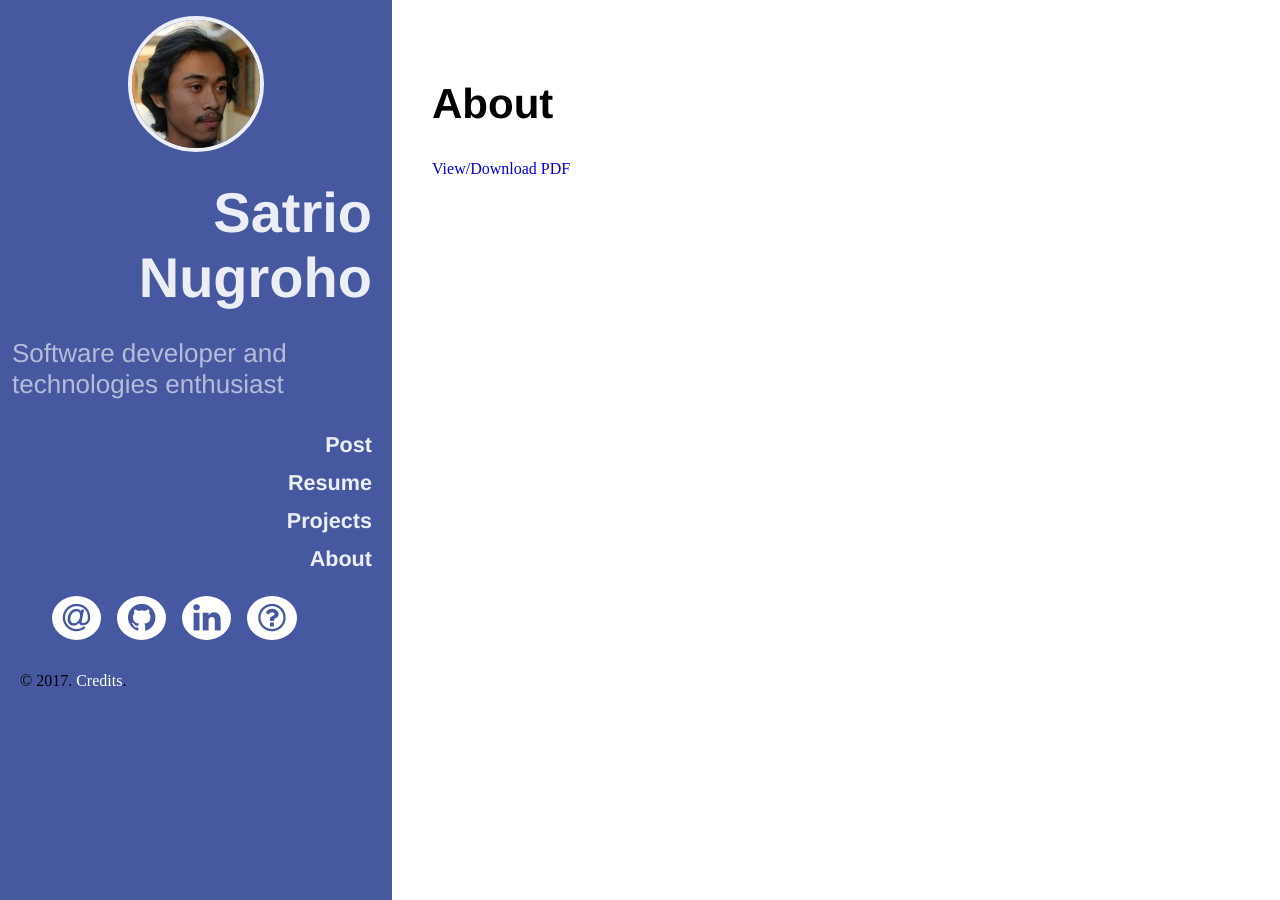
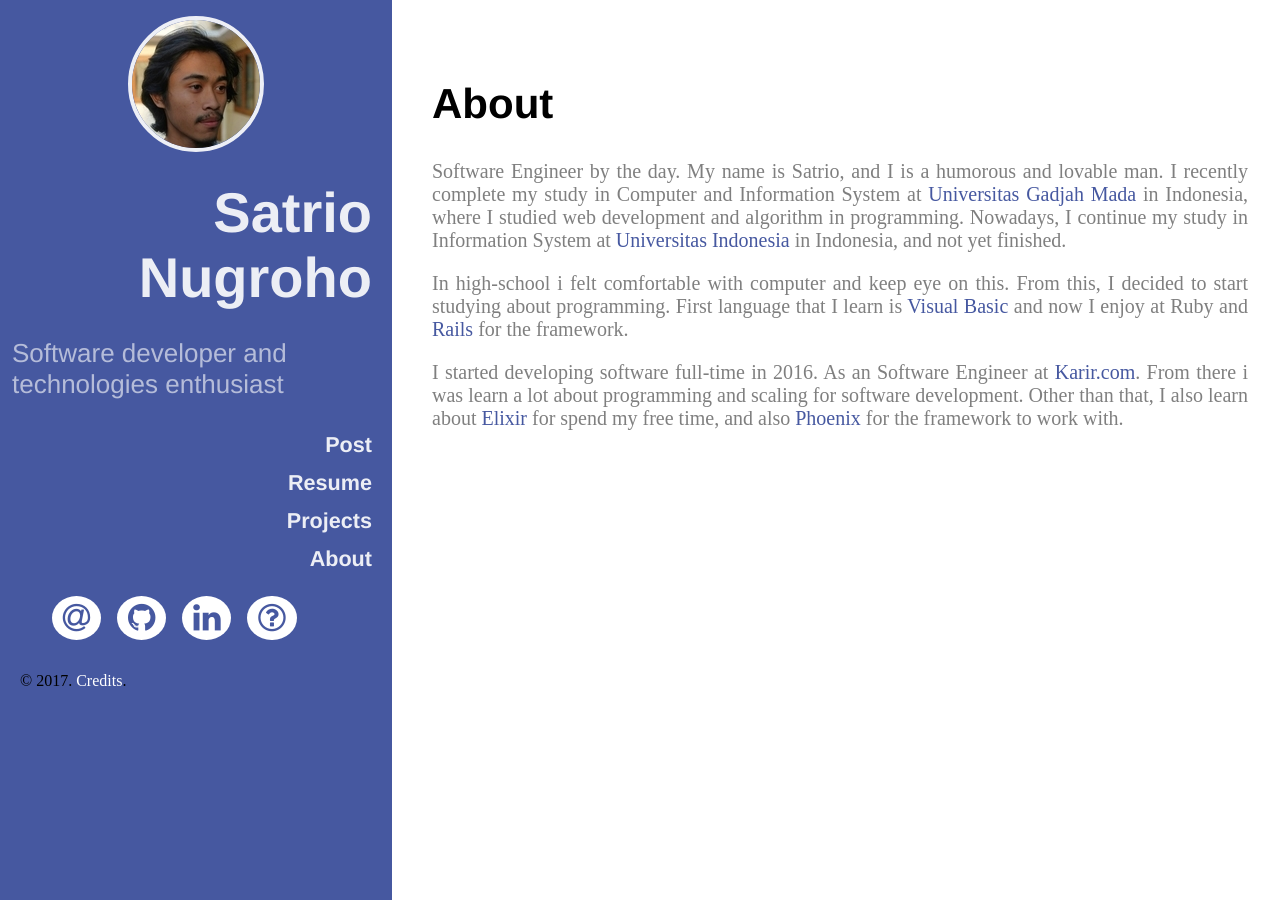
Before and after one commit to satrionugroho/satrionugroho.github.io, a Jekyll site: the page built from about/index.md, in a window 1280 px wide. Built offline with Jekyll 4.4.1, drawn with Linux system fonts in a browser that asks for light colours.

Commit message:
add about me

```diff
--- a/about/index.md
+++ b/about/index.md
@@ -3,6 +3,11 @@ layout: page
 title: About
 ---
 
-<div class="center-aligned">
-    <a href="{{ site.baseurl }}/public/pdf/satrioresume.pdf">View/Download PDF</a>
-</div>
+{:.throwable .aboutme_text}
+Software Engineer by the day. My name is Satrio, and I is a humorous and lovable man. I recently complete my study in Computer and Information System at [Universitas Gadjah Mada](https://sv.ugm.ac.id/) in Indonesia, where I studied web development and algorithm in programming. Nowadays, I continue my study in Information System at [Universitas Indonesia](https://www.cs.ui.ac.id/) in Indonesia, and not yet finished.
+
+{:.throwable .aboutme_text}
+In high-school i felt comfortable with computer and keep eye on this. From this, I decided to start studying about programming. First language that I learn is [Visual Basic](https://en.wikipedia.org/wiki/Visual_Basic) and now I enjoy at Ruby and [Rails](https://rubyonrails.org/) for the framework.
+
+{:.throwable .aboutme_text}
+I started developing software full-time in 2016. As an Software Engineer at [Karir.com](https://www.karir.com). From there i was learn a lot about programming and scaling for software development. Other than that, I also learn about [Elixir](https://elixir-lang.org) for spend my free time, and also [Phoenix](http://phoenixframework.org) for the framework to work with.
```
